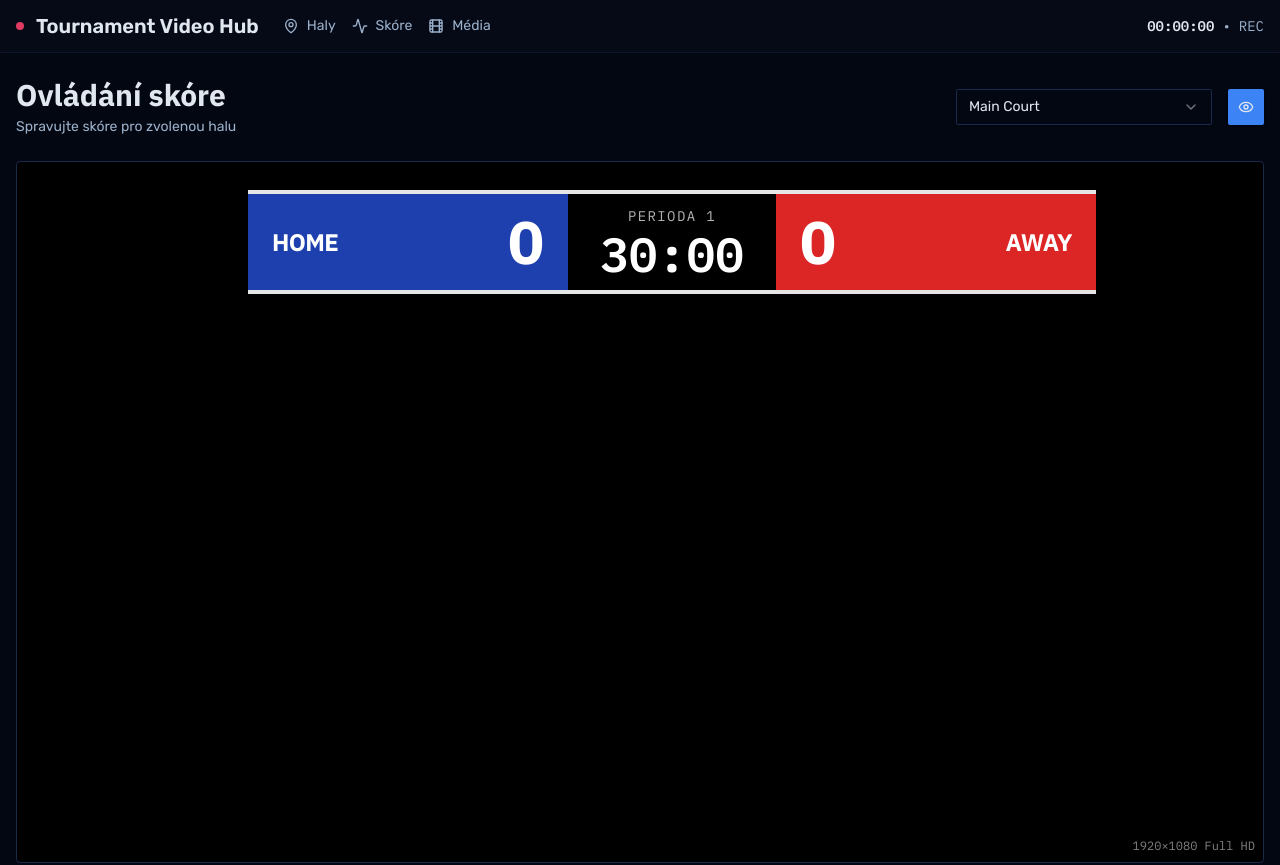
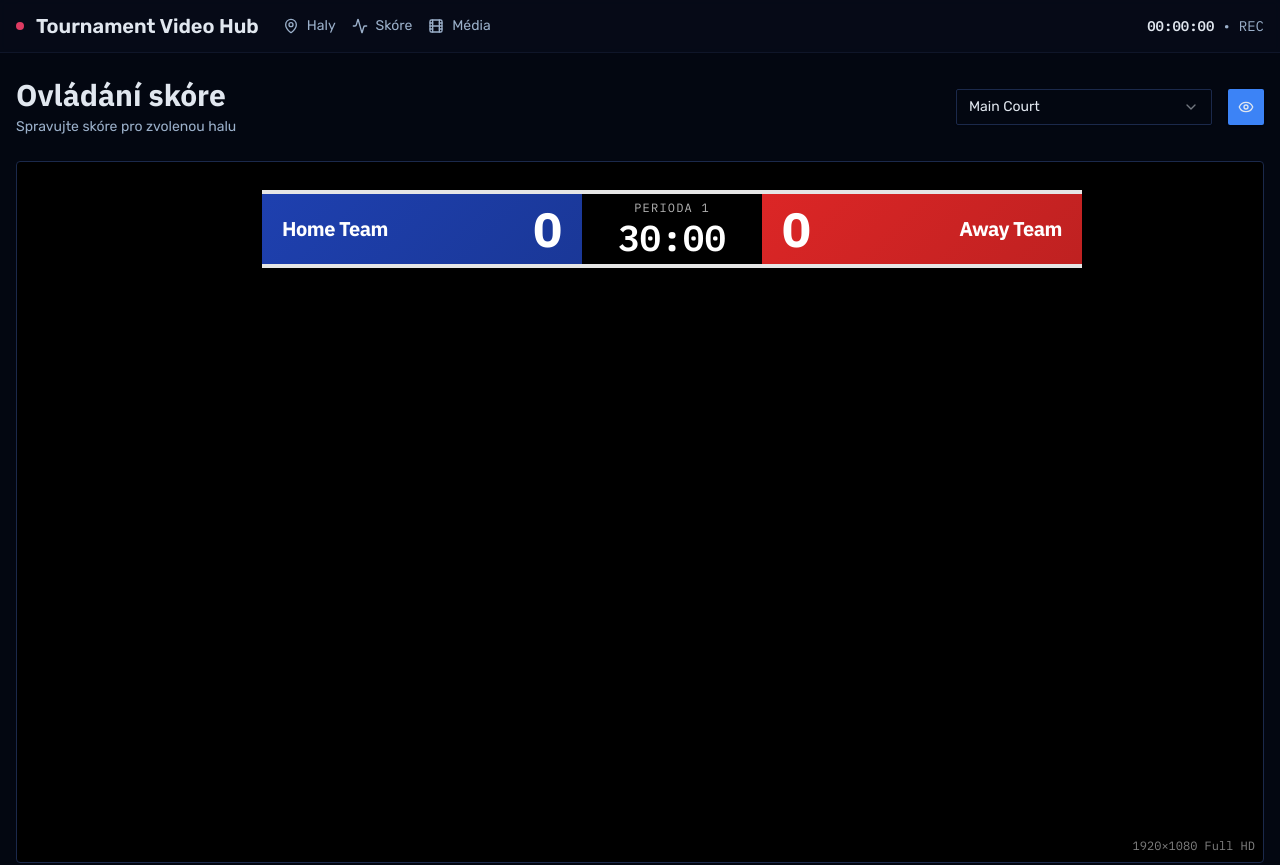
Before and after one commit to psmekal/sg-d01a8de2-b578-41ec-95a9-78867e963d47-1778307614, a Next.js app: page /scoreboard in a window 1280 px wide. Shown: the top 865 px of the page. Built offline with nearby package versions, Linux system fonts and the light colour scheme.

Commit message:
feat(scoreboard): update layout and animations

```diff
--- a/src/components/Scoreboard.tsx
+++ b/src/components/Scoreboard.tsx
@@ -1,10 +1,14 @@
 "use client";
 import { motion, AnimatePresence } from "framer-motion";
-import { CANVAS_MARGIN, computeClockSeconds, fmtClock, patchScoreboard, pausePenalties, penaltyRemaining, useScoreboard, useTick } from "@/lib/scoreboard";
+import { CANVAS_MARGIN, computeClockSeconds, fmtClock, pausePenalties, penaltyRemaining, useScoreboard, useTick } from "@/lib/scoreboard";
 import type { Penalty } from "@/lib/scoreboard";
 
-export default function ScoreboardOverlay() {
-  const s = useScoreboard();
+interface ScoreboardOverlayProps {
+  venueId?: string;
+}
+
+export default function ScoreboardOverlay({ venueId }: ScoreboardOverlayProps) {
+  const s = useScoreboard(venueId);
   useTick(100);
 
   if (!s) return null;
@@ -25,6 +29,9 @@ export default function ScoreboardOverlay() {
     "bottom-right": "bottom-0 right-0",
   };
 
+  // Split clock into individual characters for granular animation
+  const clockChars = clockStr.split("");
+
   return (
     <div
       className={`absolute ${positionStyles[s.position]}`}
@@ -35,17 +42,17 @@ export default function ScoreboardOverlay() {
         <div className="absolute -top-1 left-0 right-0 h-1 bg-white/90" />
 
         <div className="flex items-stretch gap-0 shadow-2xl font-heading">
-          {/* Home Team Panel - Fixed Width */}
+          {/* Home Team Panel - Fixed Width, Reduced Height */}
           <div
-            className="relative flex items-center justify-between px-6 py-3 w-80"
+            className="relative flex items-center justify-between px-5 py-1.5 w-80 overflow-hidden"
             style={{
-              backgroundColor: s.home_color,
+              background: `linear-gradient(135deg, ${s.home_color} 0%, ${s.home_color}dd 100%)`,
               color: s.home_text_color,
             }}
           >
-            <div className="flex items-center gap-4 min-w-0 flex-1">
+            <div className="flex items-center gap-3 min-w-0 flex-1">
               {s.home_logo && (
-                <div className="w-12 h-12 flex-shrink-0 bg-white/20 rounded-lg p-1 backdrop-blur-sm">
+                <div className="w-10 h-10 flex-shrink-0 bg-white/20 rounded-lg p-1 backdrop-blur-sm">
                   <img
                     src={s.home_logo}
                     alt={s.home_name}
@@ -54,60 +61,67 @@ export default function ScoreboardOverlay() {
                 </div>
               )}
               <div className="min-w-0 flex-1">
-                <p className="text-2xl font-bold tracking-tight truncate">
-                  {s.home_short}
+                <p className="text-xl font-bold tracking-tight truncate">
+                  {s.home_name}
                 </p>
               </div>
             </div>
             <motion.div
               key={s.home_score}
-              initial={{ scale: 1.3, opacity: 0.5 }}
-              animate={{ scale: 1, opacity: 1 }}
-              className="text-6xl font-bold tabular-nums ml-4 flex-shrink-0"
+              initial={{ y: -30, opacity: 0 }}
+              animate={{ y: 0, opacity: 1 }}
+              transition={{ type: "spring", stiffness: 300, damping: 25 }}
+              className="text-5xl font-bold tabular-nums ml-3 flex-shrink-0"
             >
               {s.home_score}
             </motion.div>
           </div>
 
-          {/* Clock Panel */}
-          <div className="flex flex-col items-center justify-center bg-black/90 px-8 py-3 min-w-[200px]">
-            <p className="text-sm font-mono text-white/70 uppercase tracking-widest mb-1">
+          {/* Clock Panel - Reduced Height */}
+          <div className="flex flex-col items-center justify-center bg-black/90 px-6 py-1.5 min-w-[180px]">
+            <p className="text-xs font-mono text-white/70 uppercase tracking-widest mb-0.5">
               Perioda {s.period}
             </p>
-            <motion.p
-              key={clockStr}
-              initial={{ scale: 1.1 }}
-              animate={{ scale: 1 }}
-              className="text-5xl font-bold font-mono text-white tabular-nums"
-            >
-              {clockStr}
-            </motion.p>
+            <div className="flex text-4xl font-bold font-mono text-white tabular-nums">
+              {clockChars.map((char, idx) => (
+                <motion.span
+                  key={`${idx}-${char}`}
+                  initial={{ y: -20, opacity: 0 }}
+                  animate={{ y: 0, opacity: 1 }}
+                  transition={{ type: "spring", stiffness: 400, damping: 30 }}
+                  className="inline-block"
+                >
+                  {char}
+                </motion.span>
+              ))}
+            </div>
           </div>
 
-          {/* Away Team Panel - Fixed Width */}
+          {/* Away Team Panel - Fixed Width, Reduced Height */}
           <div
-            className="relative flex items-center justify-between px-6 py-3 w-80"
+            className="relative flex items-center justify-between px-5 py-1.5 w-80 overflow-hidden"
             style={{
-              backgroundColor: s.away_color,
+              background: `linear-gradient(135deg, ${s.away_color} 0%, ${s.away_color}dd 100%)`,
               color: s.away_text_color,
             }}
           >
             <motion.div
               key={s.away_score}
-              initial={{ scale: 1.3, opacity: 0.5 }}
-              animate={{ scale: 1, opacity: 1 }}
-              className="text-6xl font-bold tabular-nums mr-4 flex-shrink-0"
+              initial={{ y: -30, opacity: 0 }}
+              animate={{ y: 0, opacity: 1 }}
+              transition={{ type: "spring", stiffness: 300, damping: 25 }}
+              className="text-5xl font-bold tabular-nums mr-3 flex-shrink-0"
             >
               {s.away_score}
             </motion.div>
-            <div className="flex items-center gap-4 min-w-0 flex-1 justify-end">
+            <div className="flex items-center gap-3 min-w-0 flex-1 justify-end">
               <div className="min-w-0 flex-1 text-right">
-                <p className="text-2xl font-bold tracking-tight truncate">
-                  {s.away_short}
+                <p className="text-xl font-bold tracking-tight truncate">
+                  {s.away_name}
                 </p>
               </div>
               {s.away_logo && (
-                <div className="w-12 h-12 flex-shrink-0 bg-white/20 rounded-lg p-1 backdrop-blur-sm">
+                <div className="w-10 h-10 flex-shrink-0 bg-white/20 rounded-lg p-1 backdrop-blur-sm">
                   <img
                     src={s.away_logo}
                     alt={s.away_name}
@@ -122,9 +136,9 @@ export default function ScoreboardOverlay() {
         {/* Bottom Border */}
         <div className="absolute -bottom-1 left-0 right-0 h-1 bg-white/90" />
 
-        {/* Penalties Display */}
+        {/* Penalties Display - More space with reduced panel height */}
         {(s.home_penalties.length > 0 || s.away_penalties.length > 0) && (
-          <div className="absolute -bottom-16 left-0 right-0 flex justify-between px-4">
+          <div className="absolute top-[calc(100%+0.5rem)] left-0 right-0 flex justify-between px-4">
             {/* Home Penalties */}
             {(() => {
               const strip = s.home_penalties.length > 0 ? (
--- a/src/pages/scoreboard.tsx
+++ b/src/pages/scoreboard.tsx
@@ -186,7 +186,7 @@ export default function ScoreboardPage() {
 
           {/* Full HD Preview - 1920x1080 */}
           <Card className="relative bg-black overflow-hidden" style={{ aspectRatio: "16/9" }}>
-            <ScoreboardOverlay />
+            <ScoreboardOverlay venueId={selectedVenueId} />
             <div className="absolute bottom-2 right-2 text-xs font-mono text-white/50">
               1920×1080 Full HD
             </div>
```
